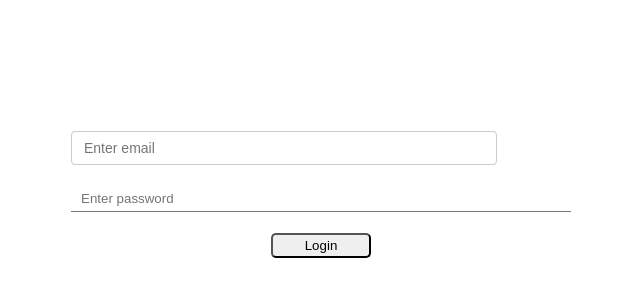
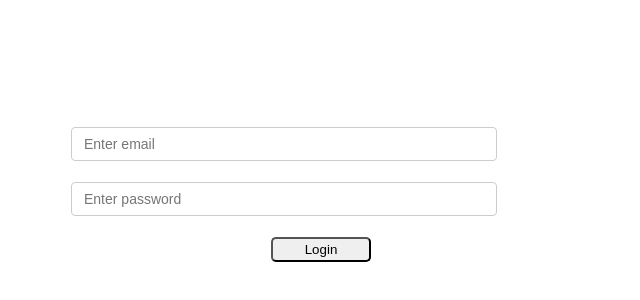
Before and after one commit to sivams20/expense-tracker, a React (Create React App) app: page / in a window 1280 px wide. Shown: the part 206-506 px from the top of the page, without its empty margins (319-959 px from the left). Built offline with nearby package versions, Linux system fonts and the light colour scheme.

Commit message:
Style changes

```diff
--- a/src/App.css
+++ b/src/App.css
@@ -29,7 +29,7 @@
   color: #61dafb;
 }
 
-.container{
+.container {
   display: flex;
   flex-direction: row;
   flex: 70%;
@@ -43,8 +43,9 @@ label {
   margin-bottom: 5px;
 }
 
-input[type='text'],
-input[type='email'],
+input[type="text"],
+input[type="email"],
+input[type="password"],
 select,
 textarea {
   display: block;
```
